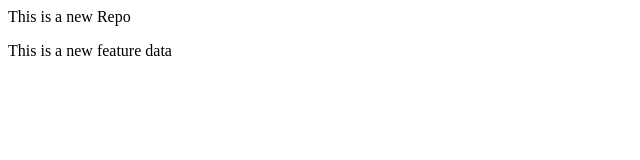
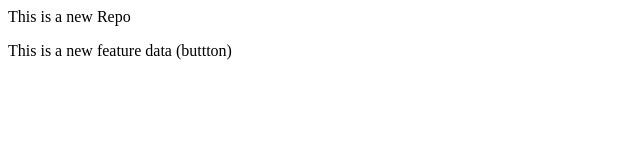
Before and after one commit to kalakhhata/localrepo, a plain HTML site: page index.html in a window 1280 px wide. Shown: the full height of the page, 0-640 px from the left. Drawn offline with Linux system fonts and the light colour scheme.

```diff
--- a/index.html
+++ b/index.html
@@ -1,2 +1,2 @@
 <p>This is a new Repo</p>
-<p>This is a new feature data</p>
+<p>This is a new feature data (buttton)</p>
```
